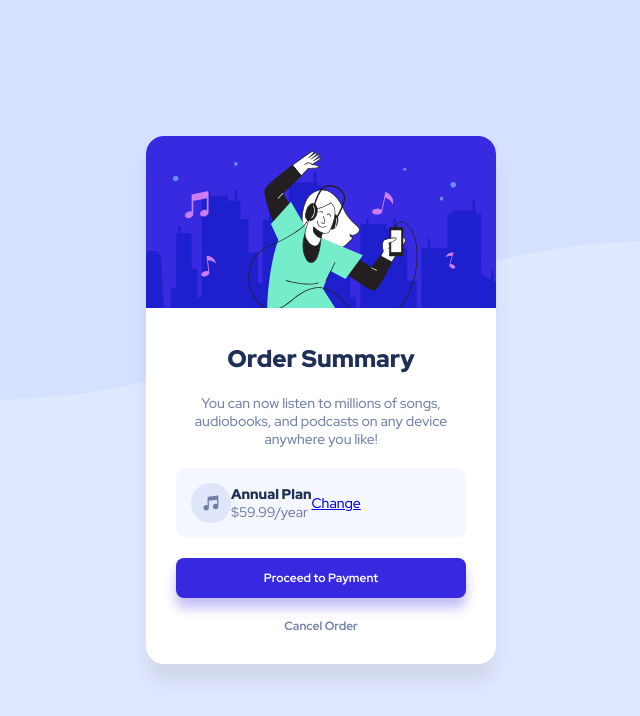
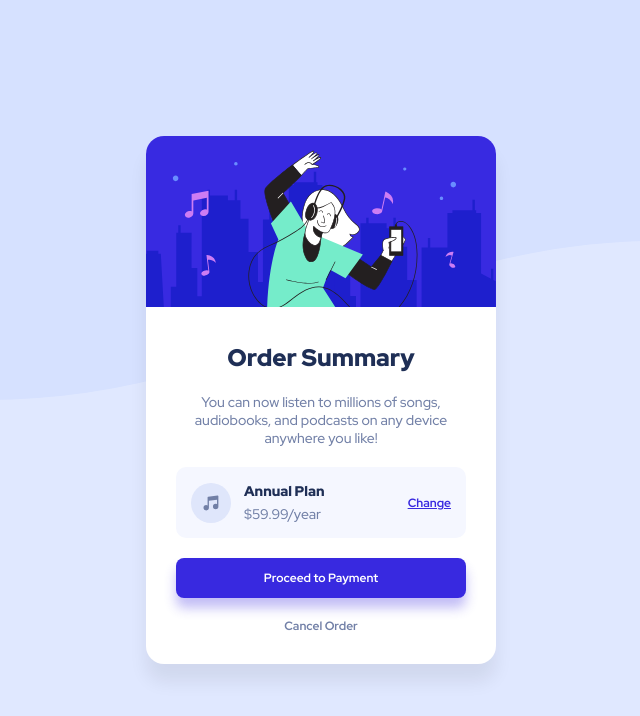
Before and after one commit to Fernando-Lz/order-summary-component, a plain HTML site: page index.html in a window 1280 px wide. Shown: the whole page, without its empty margins (319-959 px from the left). Drawn offline with Linux system fonts and the light colour scheme.

Commit message:
plan component and hover states added

```diff
--- a/index.html
+++ b/index.html
@@ -38,7 +38,7 @@
             <p class="plan-name">Annual Plan</p>
             <p class="plan-price">$59.99/year</p>
           </div>
-          <a href="#"> Change </a>
+          <a class="change" href="#"> Change </a>
         </div>
         <a href="#" class="btn btn-payment"> Proceed to Payment </a>
         <a href="#" class="btn btn-cancel"> Cancel Order </a>
--- a/style.css
+++ b/style.css
@@ -7,10 +7,10 @@
 
 body {
   height: 100vh;
-  font-family: "Red Hat Display", sans-serif;
+  font-family: 'Red Hat Display', sans-serif;
   font-size: 16px;
   background-repeat: no-repeat;
-  background-image: url("images/pattern-background-desktop.svg"),
+  background-image: url('images/pattern-background-desktop.svg'),
     linear-gradient(#e0e8ff 0% 100%);
   background-size: 100% 50%, cover;
   color: hsl(224, 23%, 55%);
@@ -61,8 +61,16 @@ body {
   padding: 15px;
   display: flex;
   align-items: center;
+  justify-content: space-between;
   border-radius: 10px;
   margin-bottom: 20px;
+}
+
+.plan-details {
+  margin-left: -70px;
+  display: flex;
+  flex-direction: column;
+  gap: 5px;
 }
 
 .plan-icon {
@@ -73,6 +81,22 @@ body {
 .plan-name {
   color: hsl(223, 47%, 23%);
   font-weight: 900;
+}
+
+.change {
+  justify-self: end;
+}
+
+.change:link,
+.change:visited {
+  font-size: 12px;
+  font-weight: 700;
+  color: hsl(245, 75%, 52%);
+}
+
+.change:hover,
+.change:active {
+  opacity: 0.7;
 }
 
 .btn-payment:link,
@@ -88,6 +112,11 @@ body {
   box-shadow: 0 10px 12px hsl(245, 75%, 52%, 30%);
 }
 
+.btn-payment:hover,
+.btn-payment:active {
+  opacity: 0.7;
+}
+
 .btn-cancel:link,
 .btn-cancel:visited {
   text-decoration: none;
@@ -95,3 +124,8 @@ body {
   font-weight: 700;
   color: hsl(224, 23%, 55%);
 }
+
+.btn-cancel:hover,
+.btn-cancel:active {
+  color: hsl(223, 47%, 23%);
+}
```
